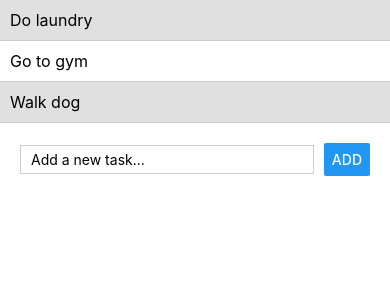
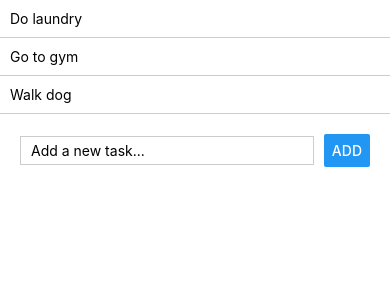
Before and after one commit to lyaaronSAIT/CPRG-303-Lab-Assignment-1, a React Native app: screen / in a window 390 px wide. Shown: the top 300 px of the page. Built offline with nearby package versions, Linux system fonts and the light colour scheme.

Commit message:
Updated ToDoLists

```diff
--- a/ToDoList.jsx
+++ b/ToDoList.jsx
@@ -1,27 +1,19 @@
 import React from "react";
 import { ScrollView, View, Text, Pressable, StyleSheet } from "react-native";
 
-const ToDoList = () => {
+function ToDoList({ tasks }) {
     return (
         <ScrollView>
-        <Pressable>
-          <View style={[styles.task, styles.completed]}>
-            <Text style={styles.taskText}>Do laundry</Text>
-          </View>
-        </Pressable>
-        <Pressable>
-          <View style={[styles.task]}>
-            <Text style={styles.taskText}>Go to gym</Text>
-          </View>
-        </Pressable>
-        <Pressable>
-          <View style={[styles.task, styles.completed]}>
-            <Text style={styles.taskText}>Walk dog</Text>
-          </View>
-        </Pressable>
-      </ScrollView>
+            {tasks.map((task, index) => (
+                <Pressable key ={index}>
+                    <View style={styles.task}>
+                        <Text styles={styles.taskText}>{task}</Text>
+                    </View>
+                </Pressable>
+            ))}
+        </ScrollView>
     );
-};
+}
 
 const styles = StyleSheet.create({
     task: {
```
